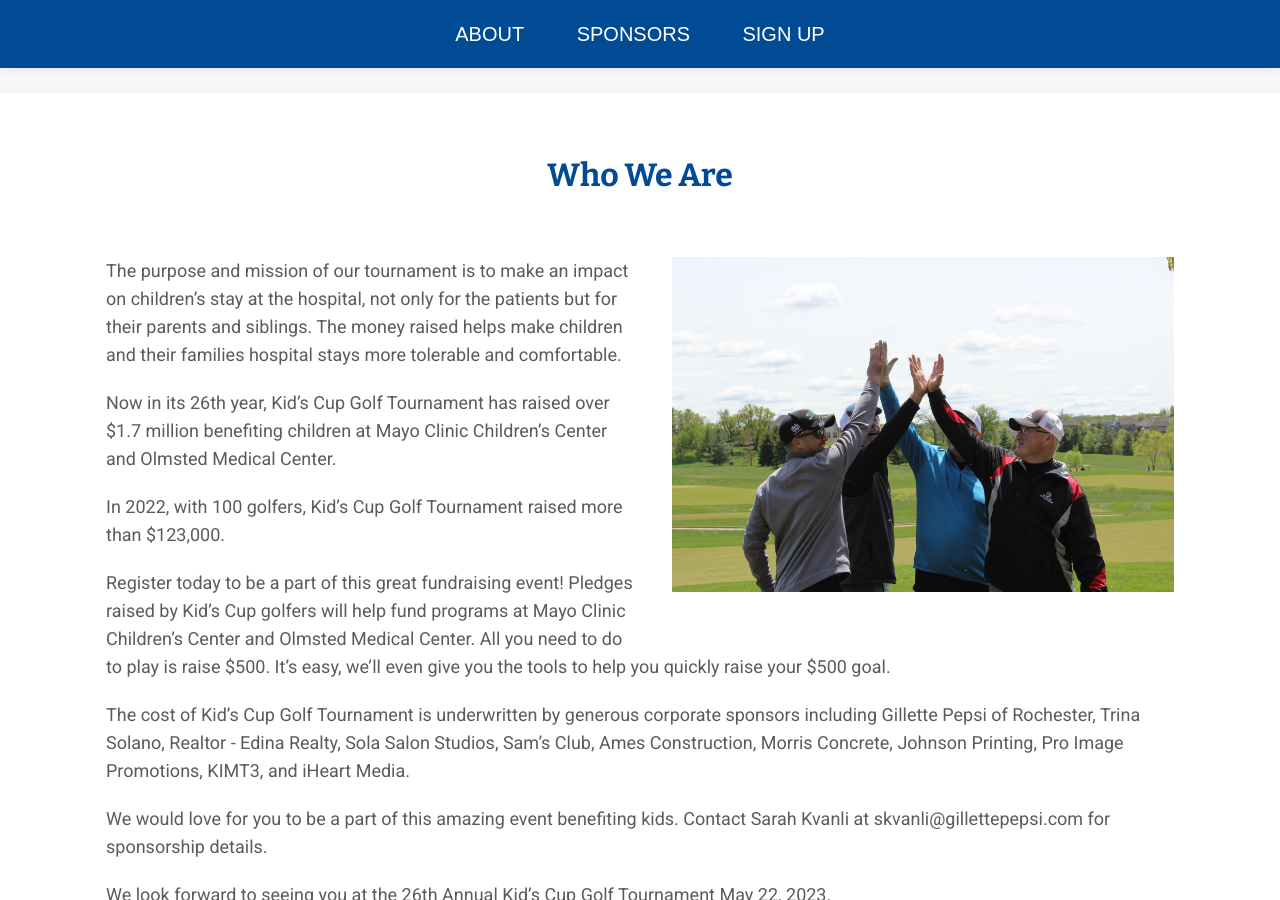
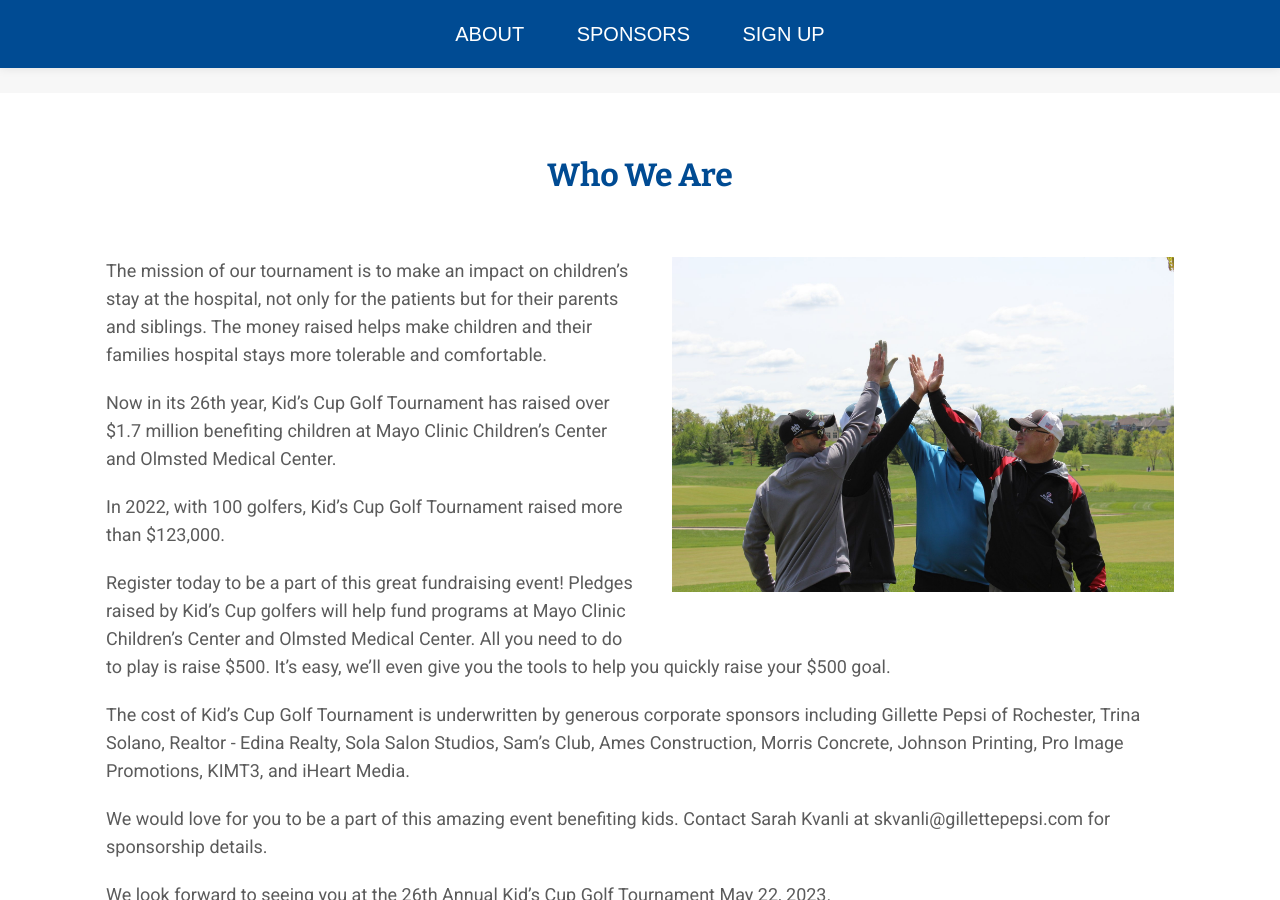
Before and after one commit to kidscuprochester/kidscuprochester.github.io, a Jekyll site: the page built from index.md, in a window 1280 px wide and 900 px high, scrolled down 1165 px. Built offline with Jekyll 4.4.1, drawn with Linux system fonts in a browser that asks for light colours; nearby versions of some CDN libraries.

Commit message:
Updated Config

```diff
--- a/_config.yml
+++ b/_config.yml
@@ -37,21 +37,21 @@ next_event:
   location: Somerby Golf Club
   directions_url: https://www.google.com/maps/dir//''/@44.0477542,-92.6697751,13z/data=!4m8!4m7!1m0!1m5!1m1!1s0x87f742b8acef5c79:0xe0c57d3c2c3b35dd!2m2!1d-92.6347557!2d44.0476979
 who_we_are:
-  text: "The purpose and mission of our tournament is to make an impact on children’s
-    stay at the hospital, not only for the patients but for their parents and siblings.
-    \ The money raised helps make children and their families hospital stays more
-    tolerable and comfortable.\n\nNow in its 26th year, Kid’s Cup Golf Tournament
-    has raised over $1.7 million benefiting children at Mayo Clinic Children’s Center
-    and Olmsted Medical Center. \n\nIn 2022, with 100 golfers, Kid’s Cup Golf Tournament
-    raised more than $123,000.\n\nRegister today to be a part of this great fundraising
-    event!  Pledges raised by Kid's Cup golfers will help fund programs at Mayo Clinic
-    Children’s Center and Olmsted Medical Center.  All you need to do to play is raise
-    $500.  It's easy, we'll even give you the tools to help you quickly raise your
-    $500 goal. \n\nThe cost of Kid’s Cup Golf Tournament is underwritten by generous
-    corporate sponsors including Gillette Pepsi of Rochester, Trina Solano, Realtor
-    - Edina Realty, Sola Salon Studios, Sam’s Club, Ames Construction, Morris Concrete,
-    Johnson Printing, Pro Image Promotions, KIMT3, and iHeart Media.\n\nWe would love
-    for you to be a part of this amazing event benefiting kids.  Contact Sarah Kvanli
+  text: "The mission of our tournament is to make an impact on children’s stay at
+    the hospital, not only for the patients but for their parents and siblings.  The
+    money raised helps make children and their families hospital stays more tolerable
+    and comfortable.\n\nNow in its 26th year, Kid’s Cup Golf Tournament has raised
+    over $1.7 million benefiting children at Mayo Clinic Children’s Center and Olmsted
+    Medical Center. \n\nIn 2022, with 100 golfers, Kid’s Cup Golf Tournament raised
+    more than $123,000.\n\nRegister today to be a part of this great fundraising event!
+    \ Pledges raised by Kid's Cup golfers will help fund programs at Mayo Clinic Children’s
+    Center and Olmsted Medical Center.  All you need to do to play is raise $500.
+    \ It's easy, we'll even give you the tools to help you quickly raise your $500
+    goal. \n\nThe cost of Kid’s Cup Golf Tournament is underwritten by generous corporate
+    sponsors including Gillette Pepsi of Rochester, Trina Solano, Realtor - Edina
+    Realty, Sola Salon Studios, Sam’s Club, Ames Construction, Morris Concrete, Johnson
+    Printing, Pro Image Promotions, KIMT3, and iHeart Media.\n\nWe would love for
+    you to be a part of this amazing event benefiting kids.  Contact Sarah Kvanli
     at skvanli@gillettepepsi.com for sponsorship details. \n\nWe look forward to seeing
     you at the 26th Annual Kid’s Cup Golf Tournament May 22, 2023.\n\nFor questions,
     please contact Sarah Kvanli, skvanli@gillettepepsi.com"
```
